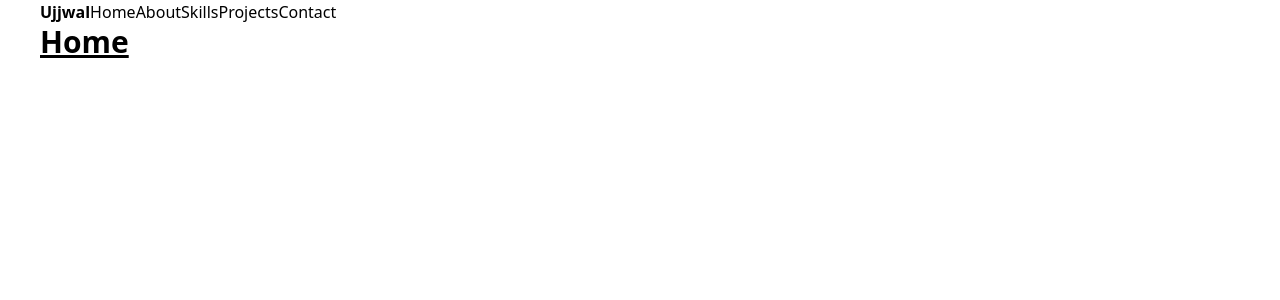
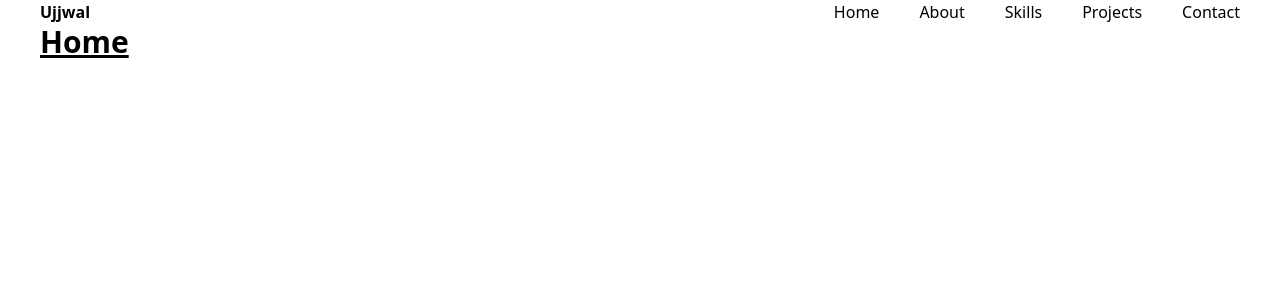
Before and after one commit to ujjwal-poudel/Personal-Website-React-, a React (Create React App) app: page / in a window 1280 px wide. Shown: the top 300 px of the page. Built offline with nearby package versions, Linux system fonts and the light colour scheme.

Commit message:
styles for navbar

```diff
--- a/src/components/NavigationBar/Navigation.js
+++ b/src/components/NavigationBar/Navigation.js
@@ -4,12 +4,12 @@ import navItems from './Navitems';
 
 export default function Navigation() {
     return (
-        <nav className='flex'>
+        <nav className='flex justify-between'>
             <h1><strong><Link to={'/'}>Ujjwal</Link></strong></h1>
             <ul className='flex'>
                 {navItems.map(item => {
                     return (
-                        <li key={item.name}>
+                        <li key={item.name} className='ps-10'>
                             <Link to={item.path}>{item.name}</Link>
                         </li>
                     )
```
